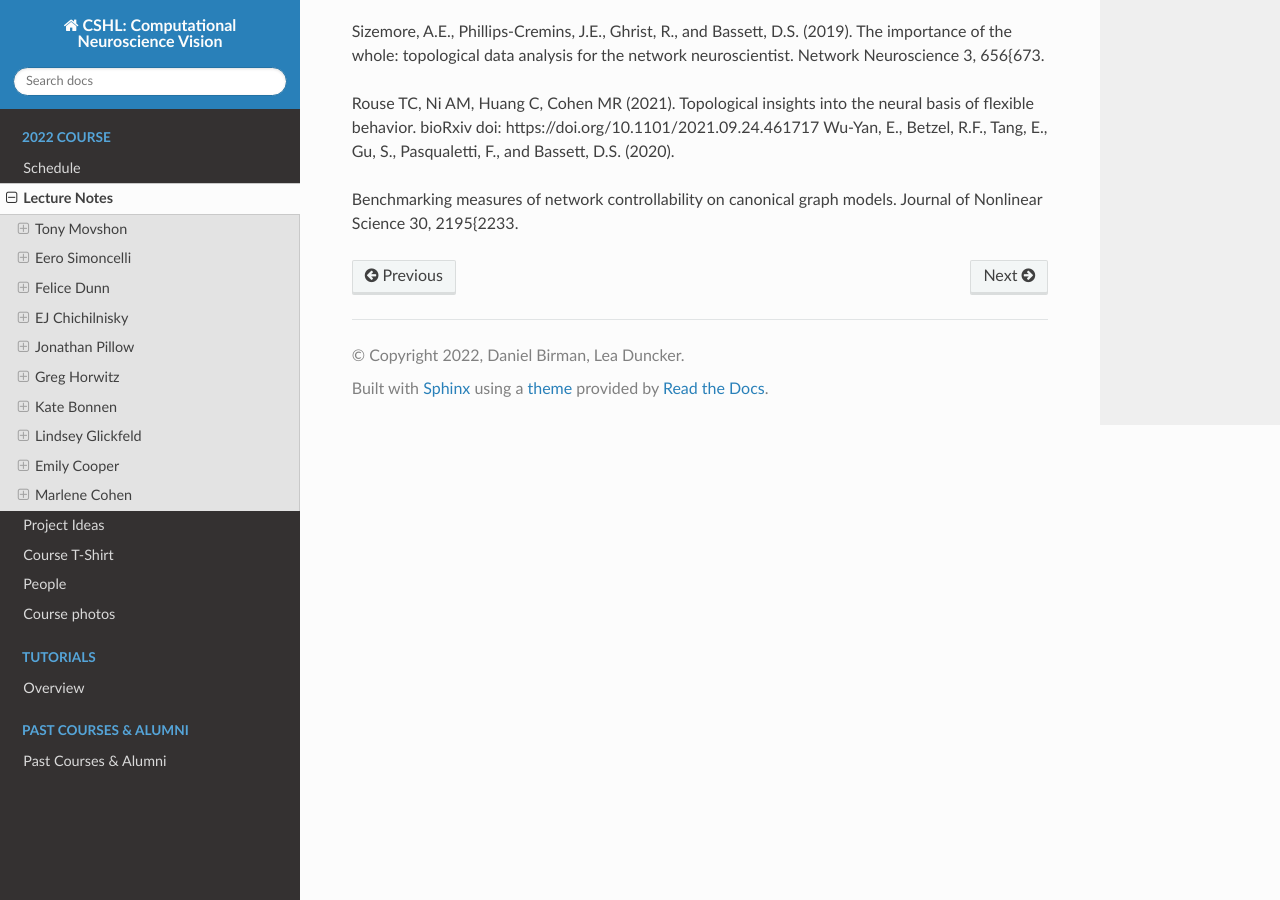
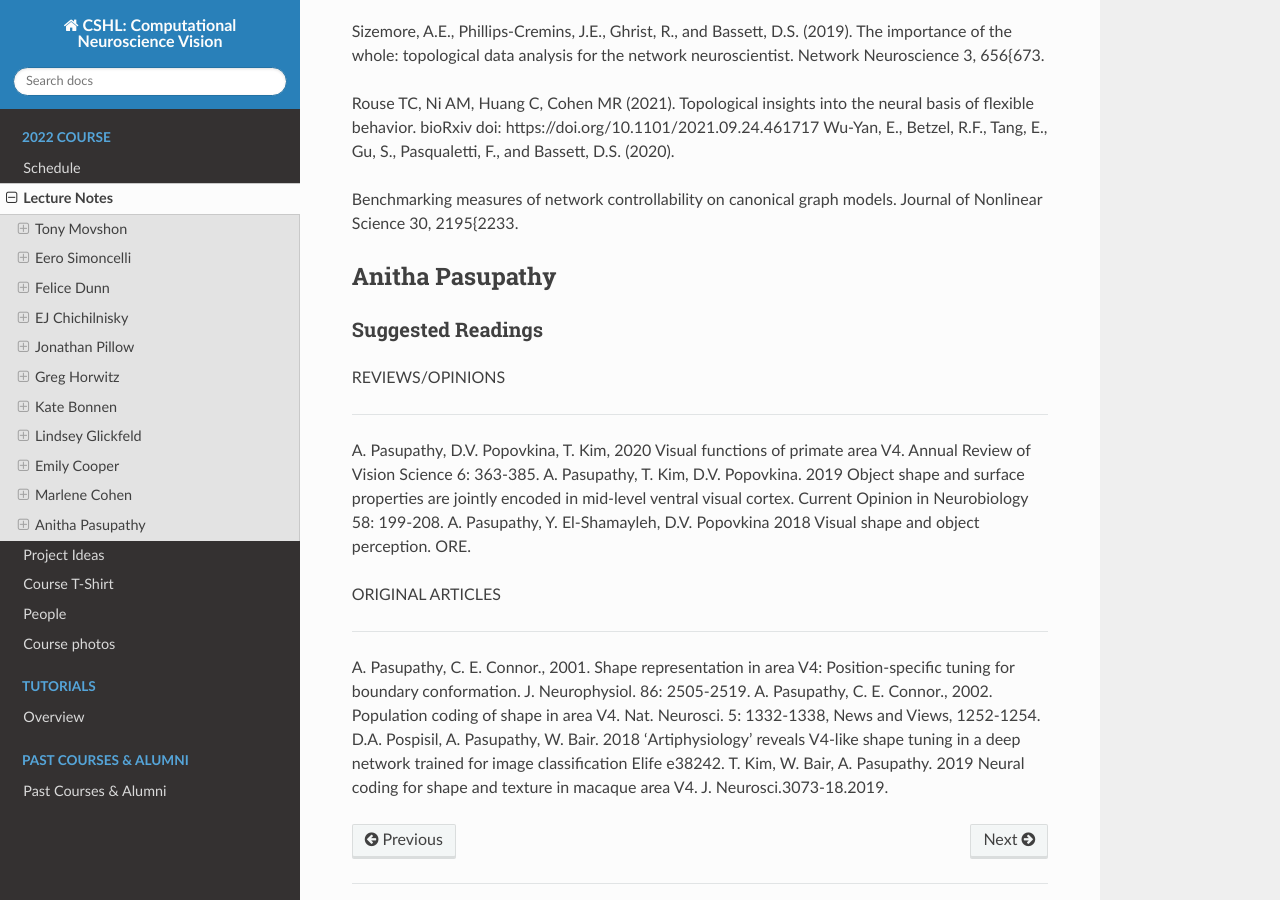
Before and after one commit to CSHL-comp-neuro-vision/website, a Sphinx documentation site: the page built from source/2022/lecture_notes.md, in a window 1280 px wide and 900 px high, scrolled down 3964 px. Built offline with Sphinx 7.4.7 and the Read the Docs theme 2.0.0, drawn with Linux system fonts in a browser that asks for light colours.

Commit message:
Adding Anitha

```diff
--- a/source/2022/lecture_notes.md
+++ b/source/2022/lecture_notes.md
@@ -151,3 +151,20 @@ Sizemore, A.E., Phillips-Cremins, J.E., Ghrist, R., and Bassett, D.S. (2019). Th
 Rouse TC, Ni AM, Huang C, Cohen MR (2021). Topological insights into the neural basis of flexible behavior. bioRxiv doi: https://doi.org/10.1101/2021.09.24.461717 Wu-Yan, E., Betzel, R.F., Tang, E., Gu, S., Pasqualetti, F., and Bassett, D.S. (2020).
 
 Benchmarking measures of network controllability on canonical graph models. Journal of Nonlinear Science 30, 2195{2233.
+
+## Anitha Pasupathy
+
+### Suggested Readings
+
+REVIEWS/OPINIONS
+______________________
+A. Pasupathy, D.V. Popovkina, T. Kim, 2020 Visual functions of primate area V4. Annual Review of Vision Science 6: 363-385.
+A. Pasupathy, T. Kim, D.V. Popovkina. 2019 Object shape and surface properties are jointly encoded in mid-level ventral visual cortex. Current Opinion in Neurobiology 58: 199-208.
+A. Pasupathy, Y. El-Shamayleh, D.V. Popovkina 2018 Visual shape and object perception. ORE.
+
+ORIGINAL ARTICLES
+__________________
+A. Pasupathy, C. E. Connor., 2001. Shape representation in area V4: Position-specific tuning for boundary conformation. J. Neurophysiol. 86: 2505-2519.
+A. Pasupathy, C. E. Connor., 2002. Population coding of shape in area V4. Nat. Neurosci. 5: 1332-1338, News and Views, 1252-1254.
+D.A. Pospisil, A. Pasupathy, W. Bair. 2018 'Artiphysiology' reveals V4-like shape tuning in a deep network trained for image classification Elife e38242.
+T. Kim, W. Bair, A. Pasupathy. 2019 Neural coding for shape and texture in macaque area V4. J. Neurosci.3073-18.2019.
```
Also changed, not shown: source/2022/project_ideas.md (+8 -0 lines), source/2022/schedule.md (+6 -1 lines), 3 other files.
